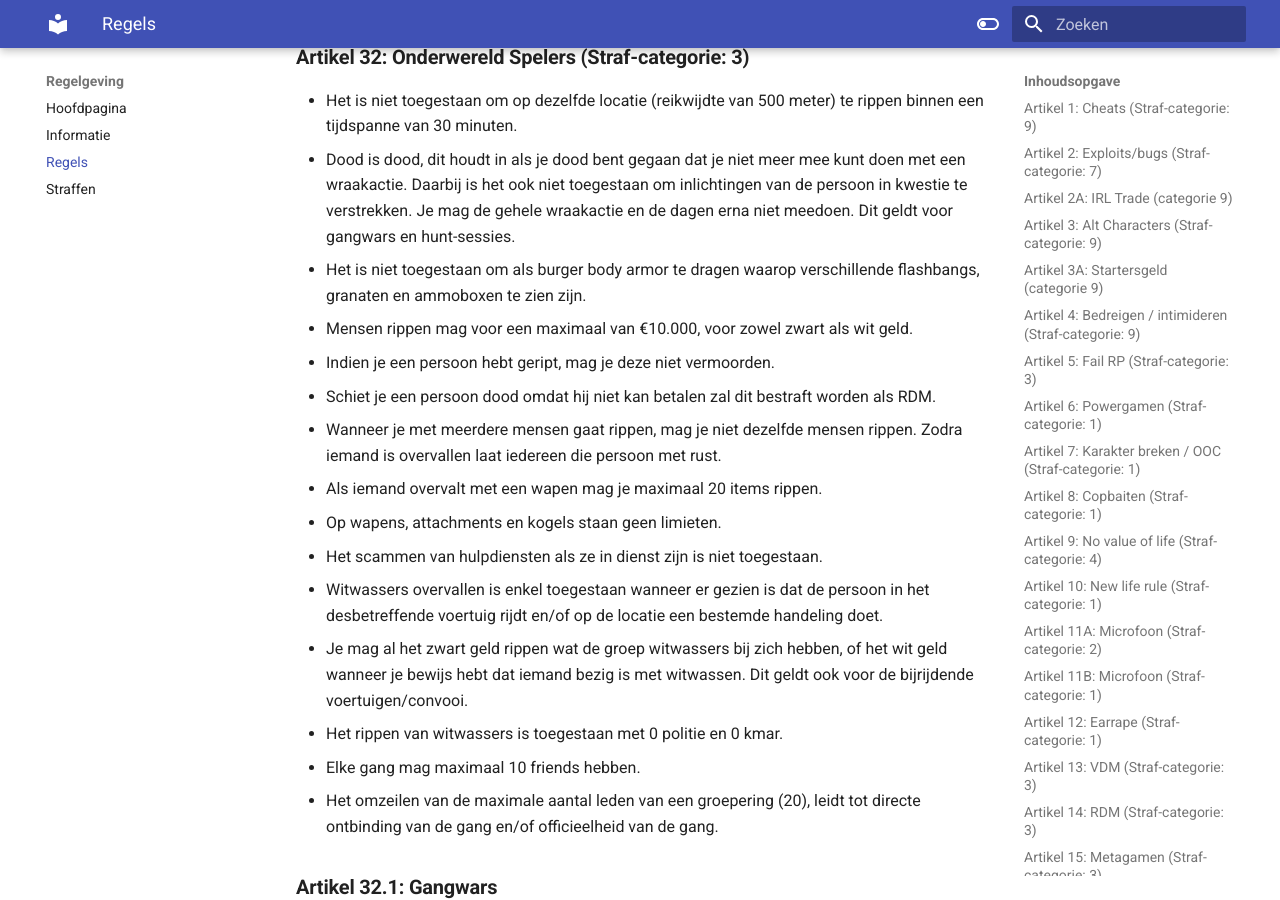
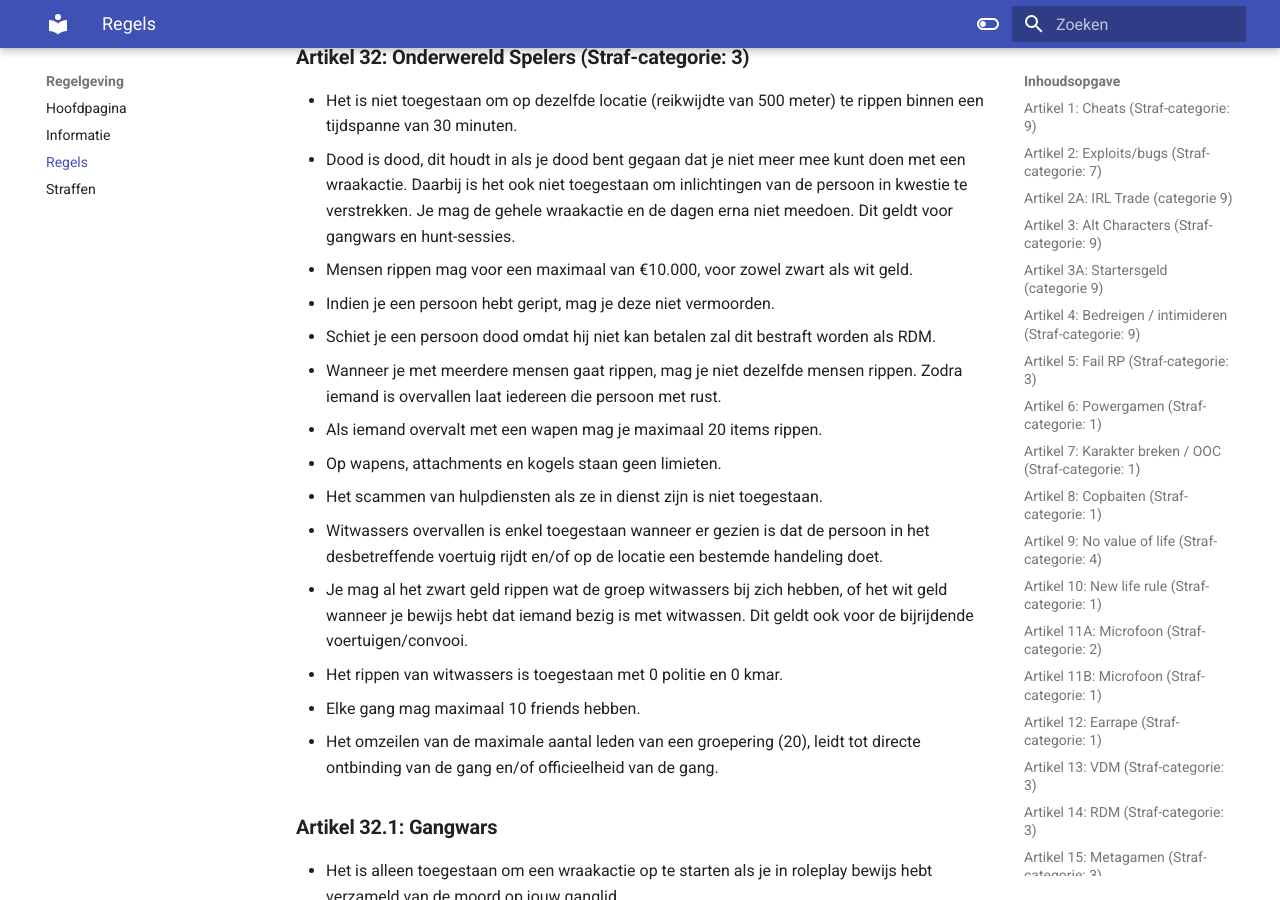
Before and after one commit to ZuiderVeenRP/apv, an MkDocs documentation site: the page built from docs/algemeen.md, in a window 1280 px wide and 900 px high, scrolled down 12040 px. Built offline with MkDocs 1.6.1 and Material for MkDocs 9.7.7, drawn with Linux system fonts in a browser that asks for light colours; comment, search, counter and statistics services are not loaded.

Commit message:
Update algemeen.md

```diff
--- a/docs/algemeen.md
+++ b/docs/algemeen.md
@@ -269,7 +269,6 @@
 ### **Artikel 32: Onderwereld Spelers (Straf-categorie: 3)**
 - Het is niet toegestaan om op dezelfde locatie (reikwijdte van 500 meter) te rippen binnen een tijdspanne van 30 minuten.
 - Dood is dood, dit houdt in als je dood bent gegaan dat je niet meer mee kunt doen met een wraakactie. Daarbij is het ook niet toegestaan om inlichtingen van de persoon in kwestie te verstrekken. Je mag de gehele wraakactie en de dagen erna niet meedoen. Dit geldt voor gangwars en hunt-sessies.
-- Het is niet toegestaan om als burger body armor te dragen waarop verschillende flashbangs, granaten en ammoboxen te zien zijn.
 - Mensen rippen mag voor een maximaal van €10.000, voor zowel zwart als wit geld.
 - Indien je een persoon hebt geript, mag je deze niet vermoorden.
 - Schiet je een persoon dood omdat hij niet kan betalen zal dit bestraft worden als RDM.
```
